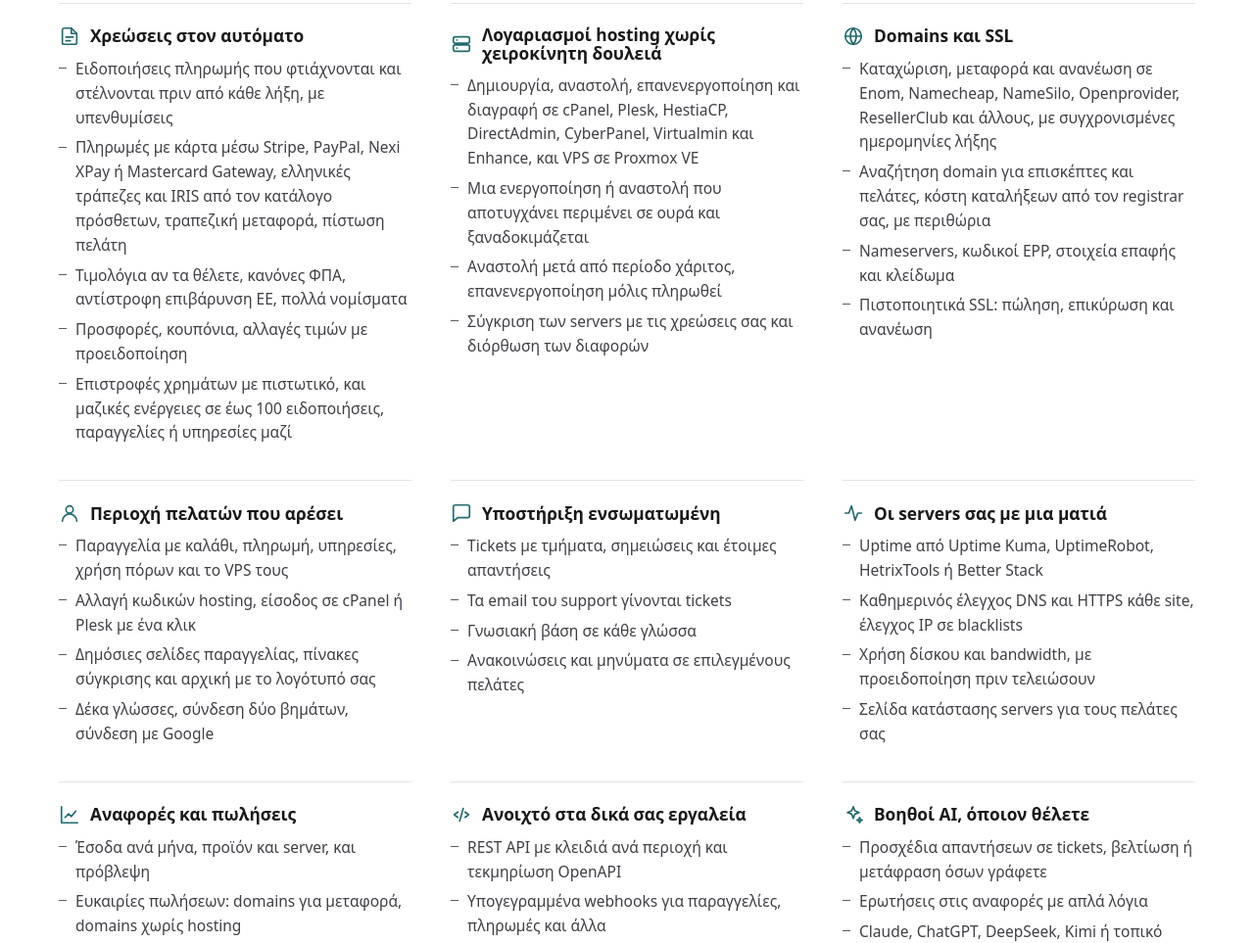
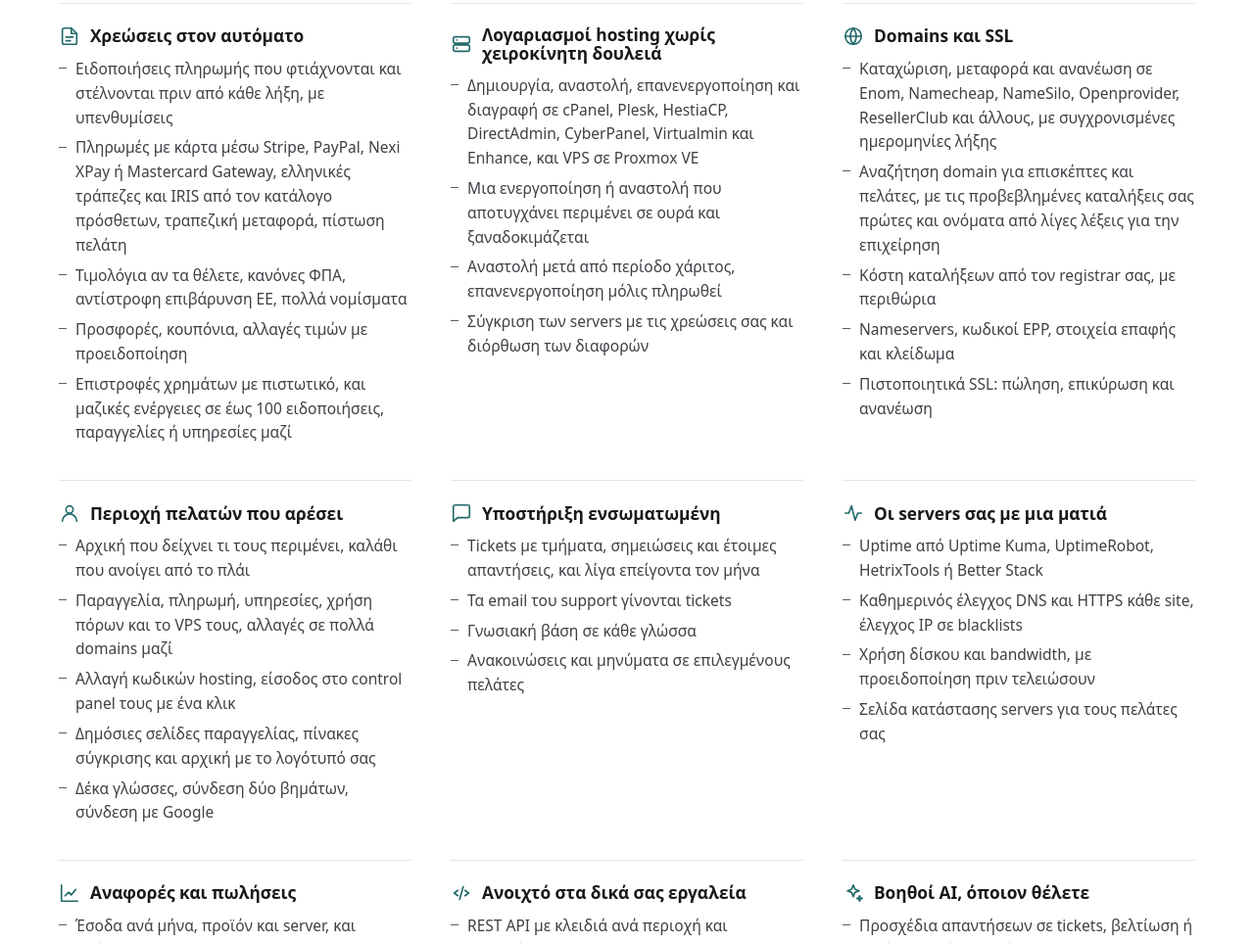
Before and after one commit to tetterip/gaiacp-website, a plain HTML site: page el/index.html in a window 1280 px wide. Shown: the part 1945-2908 px from the top of the page at 98% size. Drawn offline with Linux system fonts and the light colour scheme; no server answers.

Commit message:
GaiaCP 0.11.0: client Home and side cart, spotlight TLDs, domain names from a description, urgent tickets
Co-Authored-By: Claude Opus 5.5 <noreply@anthropic.com>
Claude-Session: https://claude.ai/code/session_01SDRTvPje1qjRhuEVrtdSUN

```diff
--- a/el/index.html
+++ b/el/index.html
@@ -126,7 +126,8 @@
                 <h3><span class="icon"><svg viewBox="0 0 24 24" fill="none" stroke="currentColor" stroke-width="1.8" stroke-linecap="round" stroke-linejoin="round" aria-hidden="true"><circle cx="12" cy="12" r="9"/><path d="M3 12h18M12 3a14 14 0 0 1 0 18M12 3a14 14 0 0 0 0 18"/></svg></span>Domains και SSL</h3>
                 <ul>
                     <li>Καταχώριση, μεταφορά και ανανέωση σε Enom, Namecheap, NameSilo, Openprovider, ResellerClub και άλλους, με συγχρονισμένες ημερομηνίες λήξης</li>
-                    <li>Αναζήτηση domain για επισκέπτες και πελάτες, κόστη καταλήξεων από τον registrar σας, με περιθώρια</li>
+                    <li>Αναζήτηση domain για επισκέπτες και πελάτες, με τις προβεβλημένες καταλήξεις σας πρώτες και ονόματα από λίγες λέξεις για την επιχείρηση</li>
+                    <li>Κόστη καταλήξεων από τον registrar σας, με περιθώρια</li>
                     <li>Nameservers, κωδικοί EPP, στοιχεία επαφής και κλείδωμα</li>
                     <li>Πιστοποιητικά SSL: πώληση, επικύρωση και ανανέωση</li>
                 </ul>
@@ -134,8 +135,9 @@
             <article class="card">
                 <h3><span class="icon"><svg viewBox="0 0 24 24" fill="none" stroke="currentColor" stroke-width="1.8" stroke-linecap="round" stroke-linejoin="round" aria-hidden="true"><circle cx="12" cy="8" r="4"/><path d="M4 21a8 8 0 0 1 16 0"/></svg></span>Περιοχή πελατών που αρέσει</h3>
                 <ul>
-                    <li>Παραγγελία με καλάθι, πληρωμή, υπηρεσίες, χρήση πόρων και το VPS τους</li>
-                    <li>Αλλαγή κωδικών hosting, είσοδος σε cPanel ή Plesk με ένα κλικ</li>
+                    <li>Αρχική που δείχνει τι τους περιμένει, καλάθι που ανοίγει από το πλάι</li>
+                    <li>Παραγγελία, πληρωμή, υπηρεσίες, χρήση πόρων και το VPS τους, αλλαγές σε πολλά domains μαζί</li>
+                    <li>Αλλαγή κωδικών hosting, είσοδος στο control panel τους με ένα κλικ</li>
                     <li>Δημόσιες σελίδες παραγγελίας, πίνακες σύγκρισης και αρχική με το λογότυπό σας</li>
                     <li>Δέκα γλώσσες, σύνδεση δύο βημάτων, σύνδεση με Google</li>
                 </ul>
@@ -143,7 +145,7 @@
             <article class="card">
                 <h3><span class="icon"><svg viewBox="0 0 24 24" fill="none" stroke="currentColor" stroke-width="1.8" stroke-linecap="round" stroke-linejoin="round" aria-hidden="true"><path d="M21 15a2 2 0 0 1-2 2H8l-5 4V5a2 2 0 0 1 2-2h14a2 2 0 0 1 2 2z"/></svg></span>Υποστήριξη ενσωματωμένη</h3>
                 <ul>
-                    <li>Tickets με τμήματα, σημειώσεις και έτοιμες απαντήσεις</li>
+                    <li>Tickets με τμήματα, σημειώσεις και έτοιμες απαντήσεις, και λίγα επείγοντα τον μήνα</li>
                     <li>Τα email του support γίνονται tickets</li>
                     <li>Γνωσιακή βάση σε κάθε γλώσσα</li>
                     <li>Ανακοινώσεις και μηνύματα σε επιλεγμένους πελάτες</li>
```
Also changed, not shown: index.html (+6 -4 lines).
